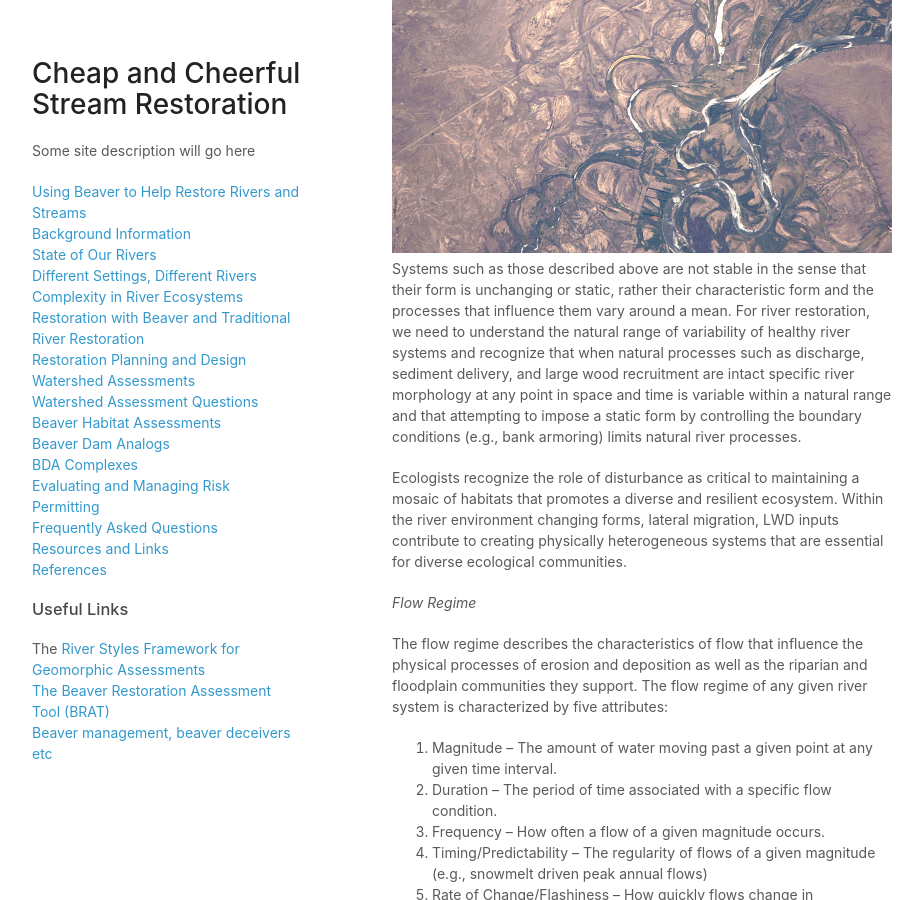
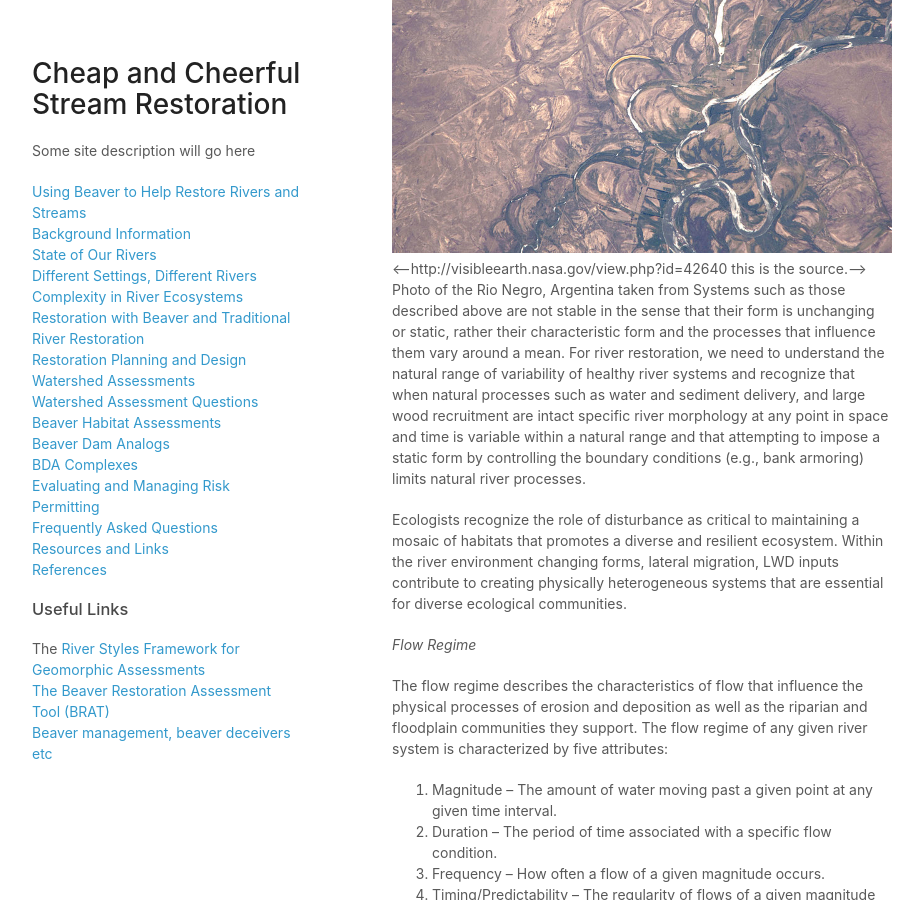
Before and after one commit to AnabranchSolutions/cheepandcheerful, a Jekyll site: the page built from background_information.md, in a window 1280 px wide and 900 px high, scrolled down 813 px. Shown: the whole window, without its empty margins (178-1101 px from the left). Built offline with Jekyll 4.4.1, drawn with Linux system fonts in a browser that asks for light colours.

Commit message:
finding out how to use links

```diff
--- a/background_information.md
+++ b/background_information.md
@@ -11,7 +11,9 @@ River restoration is an interdisciplinary practice that integrates physical, bio
 *Stability, Dynamic Stability and Dynamic Equilibrium*
 
 River are dynamic systems whose form can change over time. Over short time scales (1-10 years)<!--reasonable?--> river form may appear unchanging, or static, such that an observer visiting a particular reach may easily recognize it to be the same, it’s form nor location having changed. Over longer time scales however, rivers may adjust to change in response to changes in climate, land use or other disturbances (e.g., the removal of beaver). An example of dynamic stability is the tendency of single thread meandering rivers to migrate laterally. Lateral migration is a combination of erosion that takes place on the outside of a meander bend and deposition that takes place on the point bar on the inside of the meander bend. In many cases the net sediment delivery from such reaches is zero. Evidence of past migrations is easily viewed in satellite imagery available from such platforms as Google Earth or Google Maps. ![Rio Negro meadners](images\photos\Rio_Negro_meanders_lateral_migration.JPG)
-Systems such as those described above are not stable in the sense that their form is unchanging or static, rather their characteristic form and the processes that influence them vary around a mean.<!--s/b good figures for this--> For river restoration, we need to understand the natural range of variability of healthy river systems and recognize that when natural processes such as discharge, sediment delivery, and large wood recruitment are intact specific river morphology at any point in space and time is variable within a natural range and that attempting to impose a static form by controlling the boundary conditions (e.g., bank armoring) limits natural river processes.
+<--http://visibleearth.nasa.gov/view.php?id=42640 this is the source.-->
+Photo of the Rio Negro, Argentina taken from
+Systems such as those described above are not stable in the sense that their form is unchanging or static, rather their characteristic form and the processes that influence them vary around a mean.<!--s/b good figures for this--> For river restoration, we need to understand the natural range of variability of healthy river systems and recognize that when natural processes such as water and sediment delivery, and large wood recruitment are intact specific river morphology at any point in space and time is variable within a natural range and that attempting to impose a static form by controlling the boundary conditions (e.g., bank armoring) limits natural river processes.
 
 Ecologists recognize the role of disturbance as critical to maintaining a mosaic of habitats that promotes a diverse and resilient ecosystem. Within the river environment changing forms, lateral migration, LWD inputs contribute to creating physically heterogeneous systems that are essential for diverse ecological communities.
 
```
